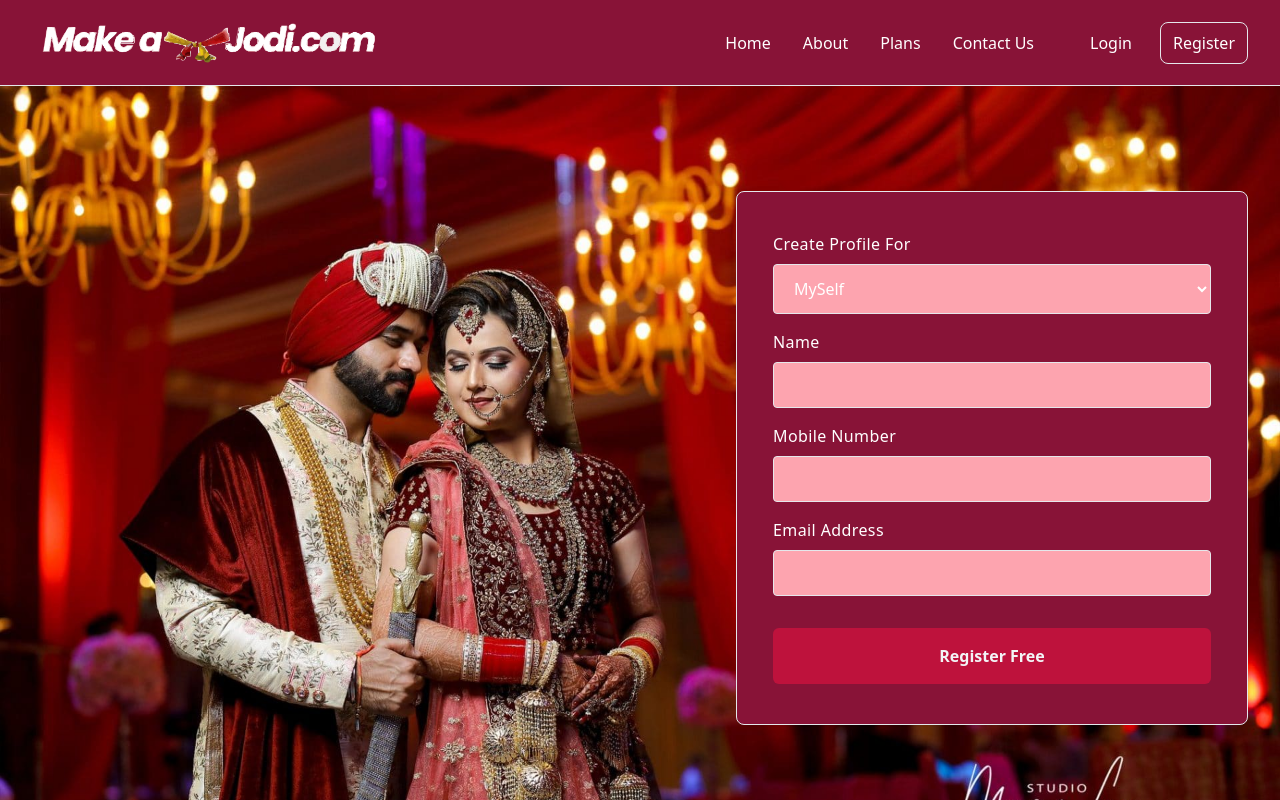
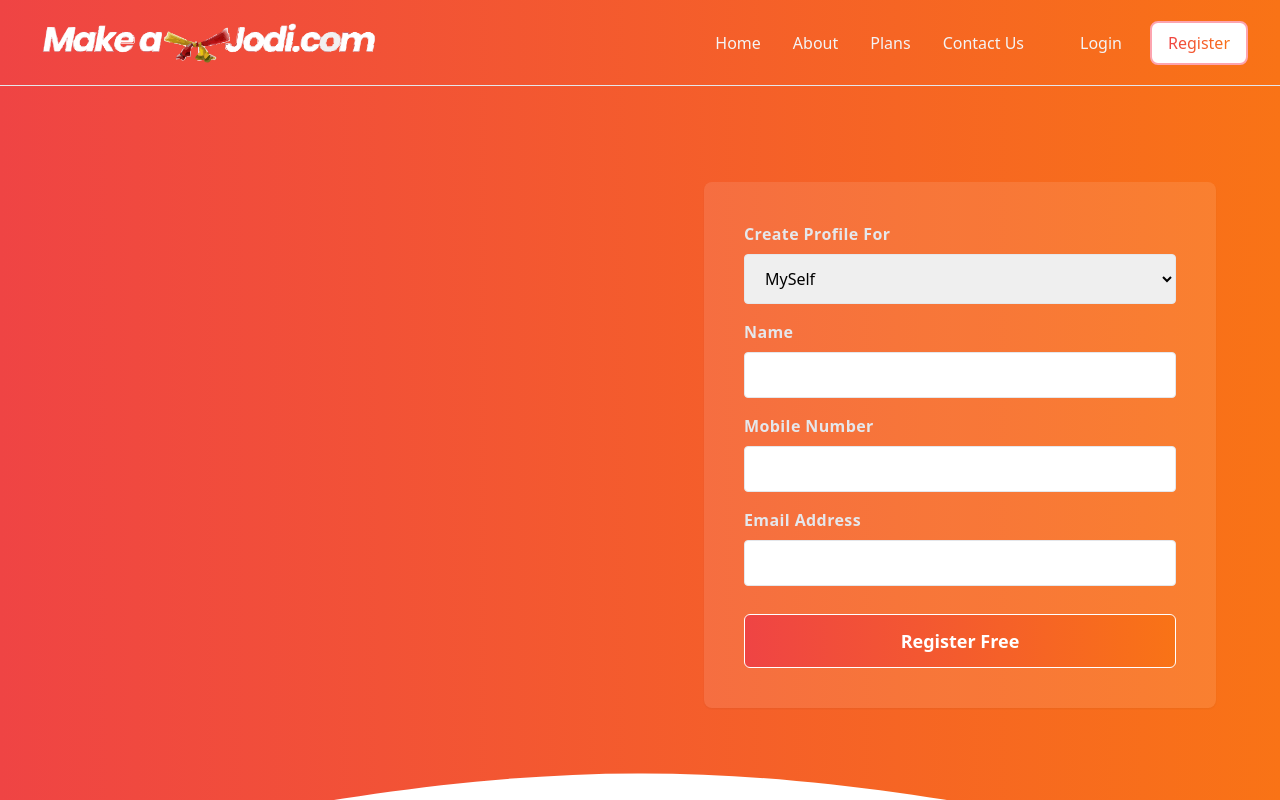
Before and after one commit to rahulkumar900/makeajodi, a React (Vite) app: page / in a window 1280 px wide. Shown: the top 800 px of the page. Built offline with nearby package versions, Linux system fonts and the light colour scheme.

Commit message:
dasdasdasdasd

```diff
--- a/src/components/container-block/container-section.jsx
+++ b/src/components/container-block/container-section.jsx
@@ -1,5 +1,9 @@
 /* eslint-disable react/prop-types */
 
-export default function Container({ className = '',children }) {
-  return <section  className={`${className} px-2 md:px-8 py-6 md:pt-16 `}>{children}</section>;
+export default function Container({ className = "", children }) {
+  return (
+    <section className={`${className} px-2 md:px-8 py-6 md:py-16 `}>
+      {children}
+    </section>
+  );
 }
--- a/src/components/container-block/layout.jsx
+++ b/src/components/container-block/layout.jsx
@@ -5,7 +5,7 @@ import { Outlet } from "react-router-dom";
 
 export default function layout() {
   return (
-    <div className="bg-rose-700 text-white">
+    <div className="">
       <Navbar />
       <div className="main">
         <Outlet />
--- /dev/null
+++ b/src/components/ui/hero.jsx
@@ -0,0 +1,134 @@
+import React from "react";
+import Container from "../container-block/container-section";
+const profileFor = [
+  "MySelf",
+  "Brother",
+  "Sister",
+  "Daoghter",
+  "Son",
+  "Relative",
+  "Friend",
+];
+export default function Hero() {
+  return (
+    <Container className="relative flex px-0  w-full h-screen bg-gradient-to-r from-red-500 to-orange-500 ">
+      <section className="px-2 md:px-8 py-8 max-w-7xl flex-shrink-0 flex-1  mx-auto flex justify-between items-center   ">
+        <div className="hidden md:block h-full  w-1/2 flex-1"></div>
+        <div className=" w-full md:w-1/2  h-full flex justify-end    ">
+          <div className="w-full space-y-4 p-10  shadow-sm h-min  max-w-lg  rounded-lg  bg-white  bg-opacity-10 ">
+            <div className="w-full   md:mb-0 ">
+              <label
+                className="block tracking-wide  text-base mb-2  text-gray-200 text-md font-semibold"
+                htmlFor="selectFor"
+              >
+                Create Profile For
+              </label>
+              <select
+                id="selectFor"
+                className="w-full block border rounded py-3 px-4 mb-3 leading-tight focus:outline-none "
+              >
+                {profileFor
+                  ? profileFor.map((ele, i) => {
+                      return (
+                        <>
+                          <option key={i} className="py-3 px-4 " value={ele}>
+                            {ele}
+                          </option>
+                        </>
+                      );
+                    })
+                  : "Null"}
+                <option className="py-3 px-4" value="">
+                  Brother
+                </option>
+                <option className="py-3 px-4" value="">
+                  Self
+                </option>
+                <option className="py-3 px-4" value="">
+                  Self
+                </option>
+                <option className="py-3 px-4" value="">
+                  Self
+                </option>
+                <option className="py-3 px-4" value="">
+                  Self
+                </option>
+                <option className="py-3 px-4" value="">
+                  Self
+                </option>
+              </select>
+            </div>
+            <div className="w-full  md:mb-0 ">
+              <label
+                className="block tracking-wide  text-base  mb-2 text-gray-200 text-md font-semibold"
+                htmlFor="name"
+              >
+                Name
+              </label>
+              <input
+                className="appearance-none block w-full   border  rounded py-3 px-4 mb-3 leading-tight focus:outline-none "
+                id="name"
+                type="text"
+              />
+              <p className="hidden text-xs italic">
+                Please fill out this field.
+              </p>
+            </div>
+            <div className="w-full  md:mb-0">
+              <label
+                className="block tracking-wide text-base mb-2 text-gray-200 text-md font-semibold"
+                htmlFor="mobile"
+              >
+                Mobile Number
+              </label>
+              <input
+                className="appearance-none block w-full  border  rounded py-3 px-4 mb-3 leading-tight focus:outline-none  "
+                id="mobile"
+                type="tele"
+              />
+              <p className="hidden text-xs italic">
+                Please fill out this field.
+              </p>
+            </div>
+            <div className="w-full   md:mb-0">
+              <label
+                className="block tracking-wide  text-base  mb-2 text-gray-200 text-md font-semibold"
+                htmlFor="email"
+              >
+                Email Address
+              </label>
+              <input
+                className="appearance-none block w-full   border  rounded py-3 px-4 mb-3 leading-tight focus:outline-none  "
+                id="email"
+                type="email"
+              />
+              <p className=" hidden text-xs italic">
+                Please fill out this field.
+              </p>
+            </div>
+            {
+              // <div className="w-full   px-3 mb-6 md:mb-0">
+            }
+            <button className="py-3 px-3 text-lg font-bold mt-4 rounded-md  text-white border border-white bg-gradient-to-r from-red-500 to-orange-500 w-full   hover:bg-rose-500 ">
+              Register Free
+            </button>
+            {
+              //  </div>
+            }
+          </div>
+        </div>
+      </section>
+      <svg
+        xmlns="http://www.w3.org/2000/svg"
+        viewBox="0 0 1440 180 "
+        className="absolute inset-x-0 bottom-0 w-full"
+      >
+        <path
+          fill="#ffffff"
+          fill-opacity="1"
+          d="M0,160L120,133.3C240,107,480,53,720,53.3C960,53,1200,107,1320,133.3L1440,160L1440,320L1320,320C1200,320,960,320,720,320C480,320,240,320,120,320L0,320Z"
+        ></path>
+      </svg>
+    </Container>
+  );
+}
--- a/src/components/ui/navbar.jsx
+++ b/src/components/ui/navbar.jsx
@@ -4,20 +4,18 @@ import { Link } from "react-router-dom";
 
 function navbar() {
   return (
-    <div className="border-b bg-rose-900 sticky top-0 z-50">
+    <div className="border-b bg-gradient-to-r from-red-500 to-orange-500  sticky top-0 z-50">
       <header className=" px-2 md:px-8 py-4 max-w-7xl mx-auto flex justify-between items-center ">
         <Link to={"/"}>
-
-            <img
+          <img
             src={"../../../makeajodi1.png"}
             width="350"
             height="auto"
             alt="logo"
-            />
-
+          />
         </Link>
         <div className="flex items-center gap-8">
-          <ul className="hidden md:flex gap-2 items-center">
+          <ul className="hidden md:flex gap-2 items-center text-gray-100 font-medium">
             <li className="px-3 py-2">Home</li>
             <li className="px-3 py-2">About</li>
             <li className="px-3 py-2">
@@ -28,12 +26,15 @@ function navbar() {
               <DropList />
             </li> */}
           </ul>
-          <div className="flex items-center  gap-4">
-            <div className="px-3 py-2">
+          <div className="flex items-center  gap-4 ">
+            <div className="px-3 py-2 text-gray-100 font-medium">
               <Link> Login</Link>
             </div>
-            <div className="px-3 py-2 border rounded-lg">
-              <Link> Register</Link>
+            <div className="px-4 py-2  rounded-lg bg-white border-2 border-rose-300 ">
+              <Link className=" font-medium bg-gradient-to-r from-red-500 to-orange-500 bg-clip-text text-transparent">
+                {" "}
+                Register
+              </Link>
             </div>
           </div>
         </div>
--- a/src/pages/home.jsx
+++ b/src/pages/home.jsx
@@ -2,128 +2,12 @@ import "./home.css";
 import Container from "../components/container-block/container-section";
 import SwiperCard from "../components/ui/swiperCard";
 import { RxCheckCircled, RxCrossCircled } from "react-icons/rx";
-const profileFor = [
-  "MySelf",
-  "Brother",
-  "Sister",
-  "Daoghter",
-  "Son",
-  "Relative",
-  "Friend",
-];
+import Hero from "../components/ui/hero";
+
 export default function home() {
   return (
     <div className=" snap-mandatory snap-y">
-      <div className="home-container bg-gray-100  " id="hero">
-        <div className="flex gap-8 items-center max-w-7xl mx-auto px-2 md:px-8  py-2">
-          <div className="hidden md:block h-f w-1/2 flex-auto"></div>
-          <div className=" w-full md:w-1/2 h-f    flex justify-end items-center ">
-            <div className="w-full space-y-4 px-6 py-10  shadow-sm h-min  max-w-lg border rounded-lg  bg-rose-900  ">
-              <div className="w-full   px-3 mb-6 md:mb-0">
-                <label
-                  className="block tracking-wide  text-base mb-2"
-                  htmlFor="selectFor"
-                >
-                  Create Profile For
-                </label>
-                <select
-                  id="selectFor"
-                  className="w-full block  bg-rose-300 focus:bg-rose-500   border rounded py-3 px-4 mb-3 leading-tight focus:outline-none "
-                >
-                  {profileFor
-                    ? profileFor.map((ele, i) => {
-                        return (
-                          <>
-                            <option
-                              key={i}
-                              className="py-3 px-4 bg-rose-950"
-                              value={ele}
-                            >
-                              {ele}
-                            </option>
-                          </>
-                        );
-                      })
-                    : "Null"}
-
-                  {/* <option className="py-3 px-4" value="">
-                    Brother
-                  </option>
-                  <option className="py-3 px-4" value="">
-                    Self
-                  </option>
-                  <option className="py-3 px-4" value="">
-                    Self
-                  </option>
-                  <option className="py-3 px-4" value="">
-                    Self
-                  </option>
-                  <option className="py-3 px-4" value="">
-                    Self
-                  </option>
-                  <option className="py-3 px-4" value="">
-                    Self
-                  </option> */}
-                </select>
-              </div>
-              <div className="w-full  px-3 mb-6 md:mb-0">
-                <label
-                  className="block tracking-wide  text-base  mb-2"
-                  htmlFor="name"
-                >
-                  Name
-                </label>
-                <input
-                  className="appearance-none block w-full   border  rounded py-3 px-4 mb-3 leading-tight focus:outline-none bg-rose-300 focus:bg-rose-500"
-                  id="name"
-                  type="text"
-                />
-                <p className="hidden text-xs italic">
-                  Please fill out this field.
-                </p>
-              </div>
-              <div className="w-full  px-3 mb-6 md:mb-0">
-                <label
-                  className="block tracking-wide text-base mb-2"
-                  htmlFor="mobile"
-                >
-                  Mobile Number
-                </label>
-                <input
-                  className="appearance-none block w-full  border  rounded py-3 px-4 mb-3 leading-tight focus:outline-none bg-rose-300 focus:bg-rose-500 "
-                  id="mobile"
-                  type="tele"
-                />
-                <p className="hidden text-xs italic">
-                  Please fill out this field.
-                </p>
-              </div>
-              <div className="w-full  px-3 mb-6 md:mb-0">
-                <label
-                  className="block tracking-wide  text-base  mb-2"
-                  htmlFor="email"
-                >
-                  Email Address
-                </label>
-                <input
-                  className="appearance-none block w-full   border  rounded py-3 px-4 mb-3 leading-tight focus:outline-none bg-rose-300 focus:bg-rose-500 "
-                  id="email"
-                  type="email"
-                />
-                <p className=" hidden text-xs italic">
-                  Please fill out this field.
-                </p>
-              </div>
-
-              <div className="w-full   px-3 mb-6 md:mb-0">
-                <button className="py-4  px-4 mt-4 rounded-md font-semibold text-gray-100 bg-rose-700 w-full  bg-green ">
-                  Register Free
-                </button>
-              </div>
-            </div>
-          </div>
-        </div>
-      </div>
+      <Hero />
       <Container>
         <h2 className="text-center text-3xl md:text-4xl font-bold tracking-tight">
           Find Your Special One
```
